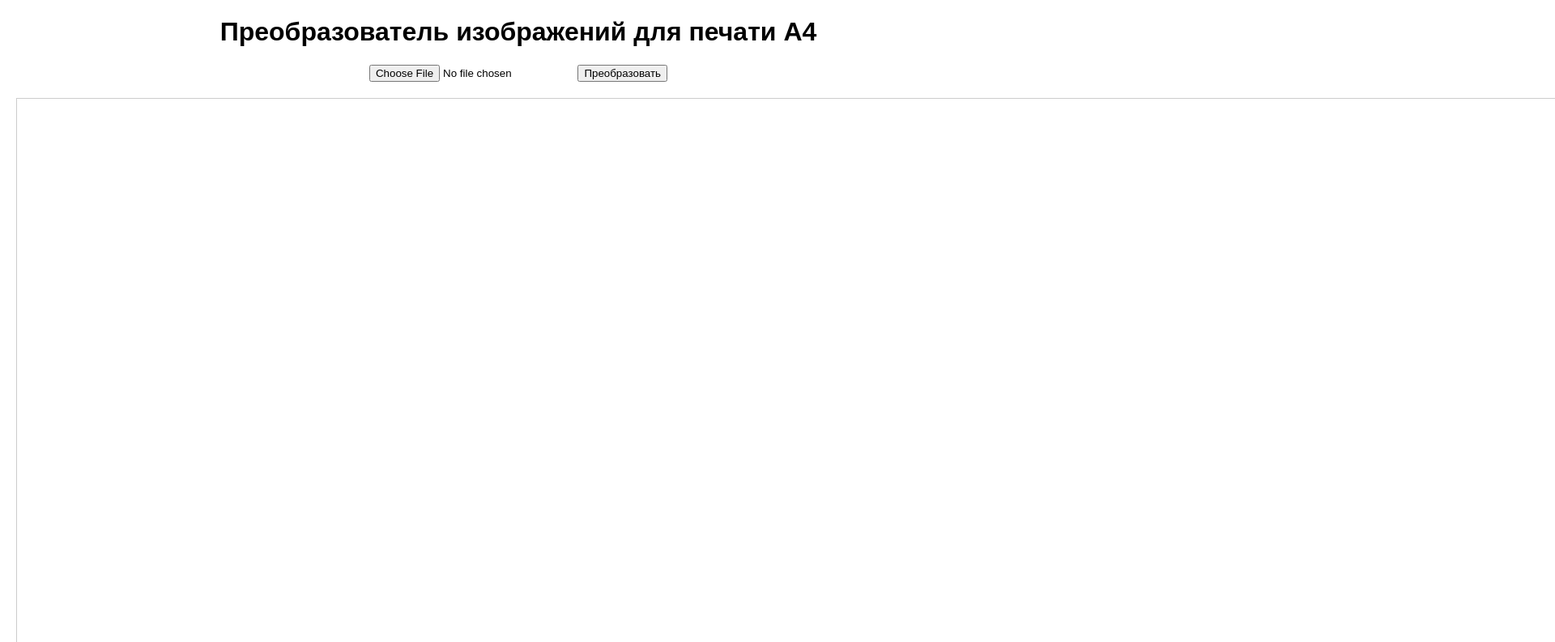
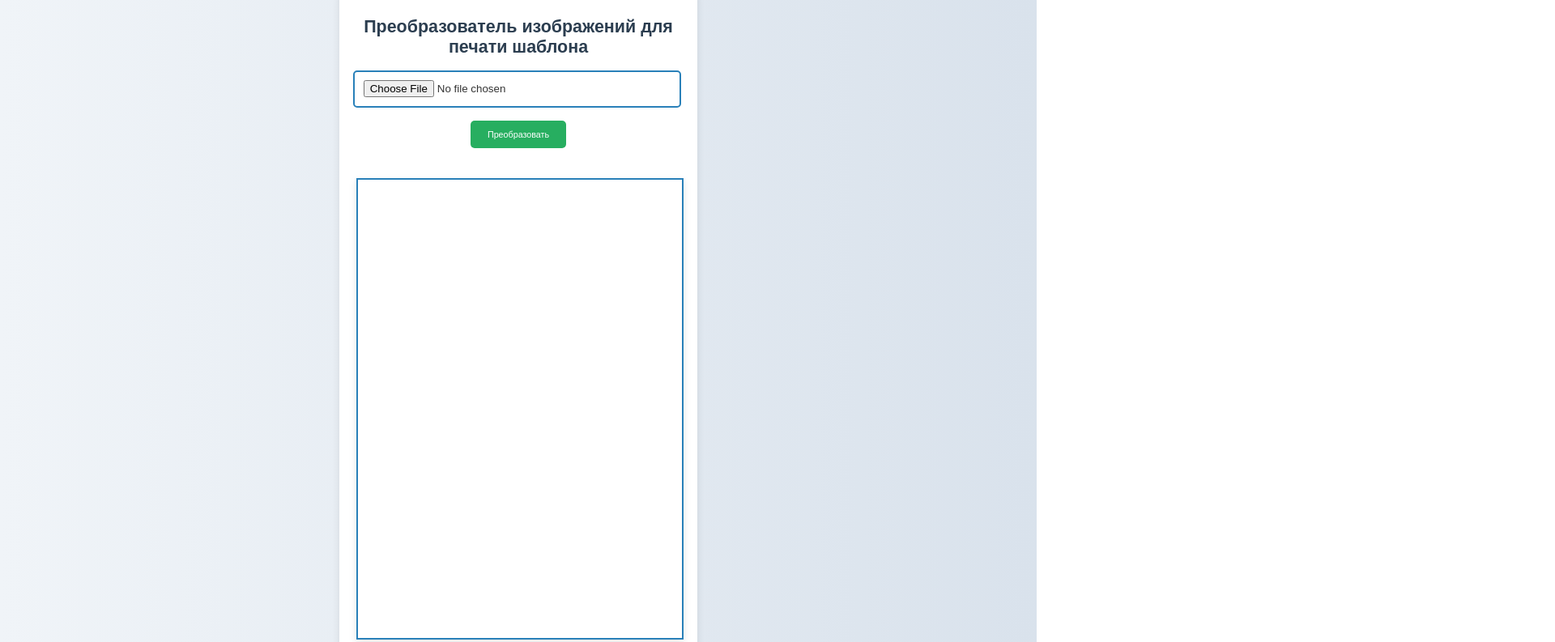
Before and after one commit to Xyeple/Imagine_conv, a plain HTML site: page index.html in a window 1280 px wide. Shown: the top 793 px of the page at 81% size, 1920 px wide, since content can reach past the window. Drawn offline with Linux system fonts and the light colour scheme.

Commit message:
index.html

```diff
--- a/index.html
+++ b/index.html
@@ -6,21 +6,84 @@
     <title>Преобразователь изображений</title>
     <style>
         body {
-            font-family: Arial, sans-serif;
+            font-family: 'Arial', sans-serif;
             text-align: center;
-            margin: 20px;
+            margin: 0;
+            padding: 0;
+            background: linear-gradient(to right, #f0f4f8, #d9e2ec);
+            color: #333;
+            display: flex;
+            justify-content: center;
+            align-items: center;
+            height: 100vh; /* Занимает всю высоту экрана */
+        }
+        .container {
+            max-width: 60%; /* Уменьшение ширины контейнера на 33% */
+            width: 400px; /* Новая ширина для больших экранов */
+            padding: 1.3rem; /* Уменьшенные отступы для контейнера */
+            box-shadow: 0 4px 10px rgba(0, 0, 0, 0.1);
+            border-radius: 10px; /* Скругление углов */
+            background-color: white; /* Цвет фона контейнера */
+        }
+        h1 {
+            color: #2c3e50;
+            margin-bottom: 1rem; /* Уменьшенный отступ снизу */
+            font-size: 1.34rem; /* Уменьшенный размер шрифта заголовка */
+        }
+        #upload {
+            padding: 0.67rem; /* Уменьшенные отступы */
+            border: 2px solid #2980b9;
+            border-radius: 5px;
+            background-color: #fff;
+            cursor: pointer;
+            transition: background-color 0.3s, border-color 0.3s;
+            margin: 1rem auto; /* Центрируем кнопку с равными отступами сверху и снизу */
+            width: calc(100% - 20px); /* Полная ширина кнопки загрузки с учетом отступов */
+            display: block; /* Устанавливаем display в block для центрирования */
+            margin-left: calc(-1%); /* Сдвигаем кнопку влево на 10% от ширины контейнера */
+        }
+        #upload:hover {
+            background-color: #2980b9;
+            border-color: #fff;
+            color: #fff;
+        }
+        #convert {
+            padding: 0.67rem 1.33rem; /* Уменьшенные отступы для кнопки преобразования */
+            border: none;
+            border-radius: 5px;
+            background-color: #27ae60;
+            color: white;
+            font-size: 0.67rem; /* Уменьшенный размер шрифта кнопки */
+            cursor: pointer;
+            transition: background-color 0.3s;
+            display: block; /* Устанавливаем display в block для центрирования */
+            margin: 1rem auto; /* Центрируем кнопку с равными отступами сверху и снизу */
+        }
+        #convert:hover {
+            background-color: #219150;
         }
         #canvas {
-            border: 1px solid #ccc;
-            margin-top: 20px;
+            border: 2px solid #2980b9;
+            margin-top: 1.33rem; /* Уменьшенный отступ сверху */
+            box-shadow: 0 4px 10px rgba(0, 0, 0, 0.1);
+            width: 100%; /* Полная ширина холста */
+            height: auto; /* Автоматическая высота */
+        }
+
+        @media (max-width: 600px) {
+            h1 {
+                font-size: 1rem; /* Уменьшение размера заголовка на маленьких экранах */
+            }
         }
     </style>
 </head>
 <body>
-    <h1>Преобразователь изображений для печати A4</h1>
-    <input type="file" id="upload" accept="image/*">
-    <button id="convert">Преобразовать</button>
-    <canvas id="canvas" width="2480" height="3508"></canvas>
+    <div class="container">
+        <h1>Преобразователь изображений для печати шаблона</h1>
+        <input type="file" id="upload" accept="image/*">
+        <button id="convert">Преобразовать</button>
+        <canvas id="canvas" width="2480" height="3508"></canvas>
+    </div>
 
     <script>
         const upload = document.getElementById('upload');
@@ -45,11 +108,19 @@
                 reader.onload = function(e) {
                     const userImage = new Image();
                     userImage.src = e.target.result;
+
                     userImage.onload = function() {
-                        // Отрисовка изображения пользователя на холсте
+                        // Очистка холста
                         ctx.clearRect(0, 0, canvas.width, canvas.height);
-                        ctx.drawImage(userImage, 0, 0, canvas.width, canvas.height);
-                        ctx.drawImage(templateImage, 0, 0, canvas.width, canvas.height); // Наложение шаблона
+
+                        // Рисуем изображение пользователя на холсте с растягиванием
+                        ctx.drawImage(userImage, 0, 0, canvas.width, canvas.height); // Растягиваем изображение на весь холст
+
+                        // Рисуем шаблон поверх изображения
+                        ctx.drawImage(templateImage, 0, 0, canvas.width, canvas.height); // Растягиваем шаблон на весь холст
+
+                        // Показываем холст после преобразования
+                        canvas.style.display = 'block';
                     };
                 };
                 reader.readAsDataURL(file);
```
